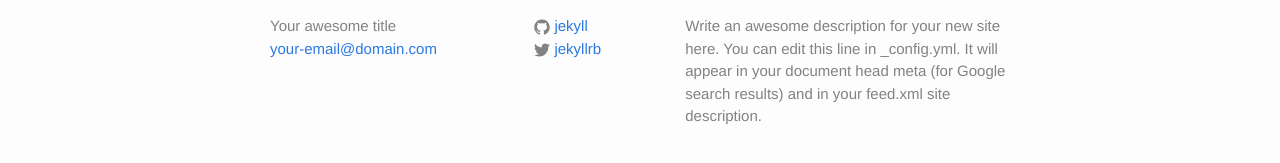
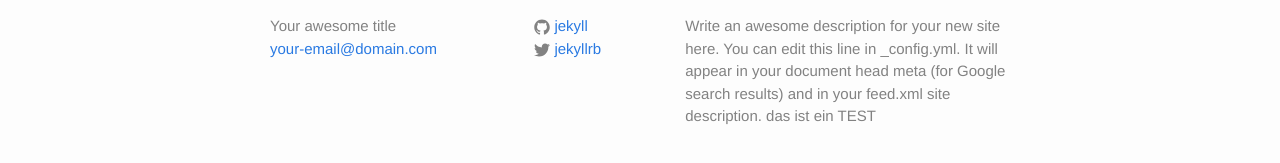
Before and after one commit to ItsFuli/ItsFuli.github.io, a Jekyll site: the page built from index.html, in a window 1280 px wide. Shown: the part 318-481 px from the top of the page. Built offline with Jekyll 4.4.1, drawn with Linux system fonts in a browser that asks for light colours.

Commit message:
Save my work

```diff
--- a/_config.yml
+++ b/_config.yml
@@ -11,7 +11,7 @@ email: your-email@domain.com
 description: > # this means to ignore newlines until "baseurl:"
   Write an awesome description for your new site here. You can edit this
   line in _config.yml. It will appear in your document head meta (for
-  Google search results) and in your feed.xml site description.
+  Google search results) and in your feed.xml site description. das ist ein TEST
 baseurl: "" # the subpath of your site, e.g. /blog
 url: "http://yourdomain.com" # the base hostname & protocol for your site
 twitter_username: jekyllrb
```
